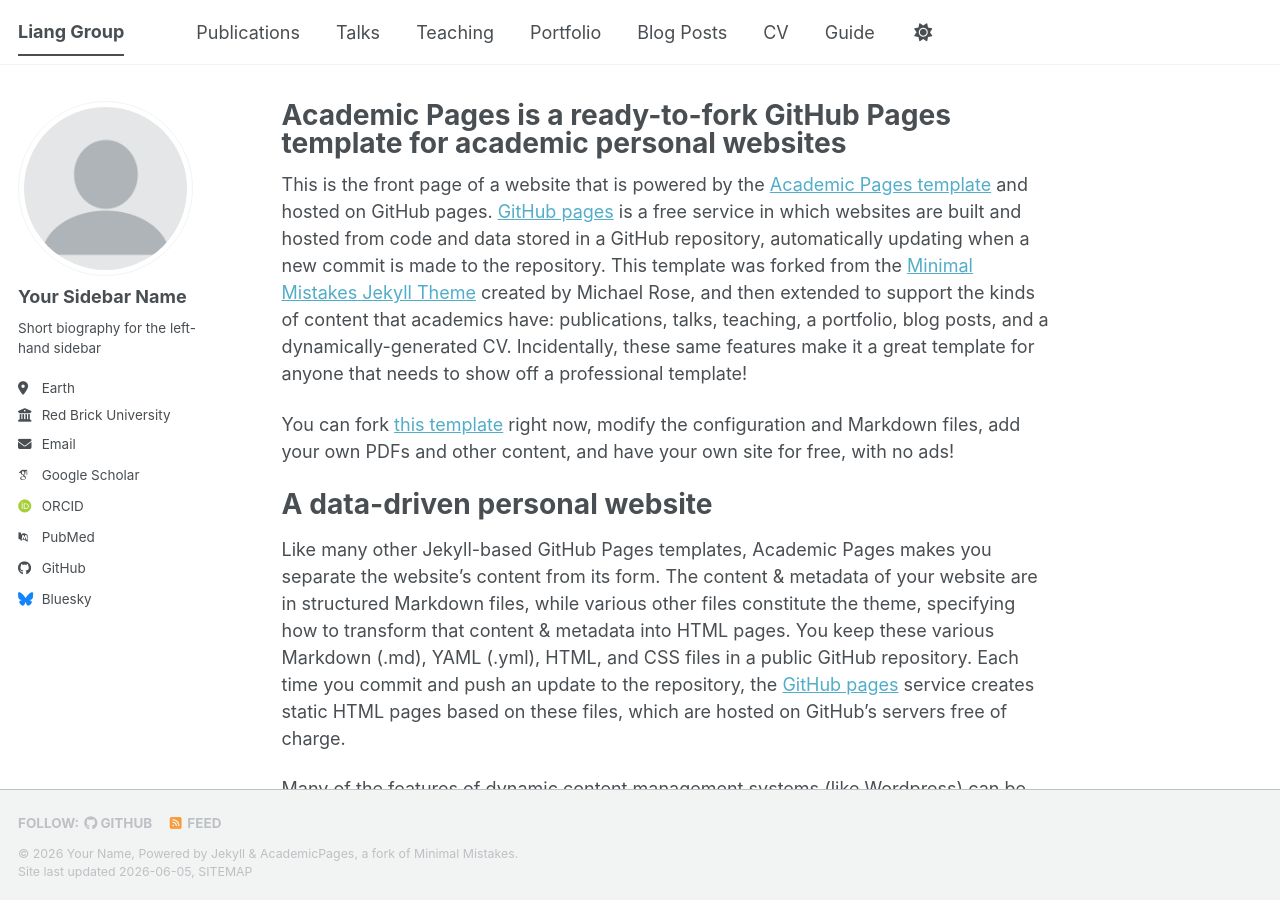
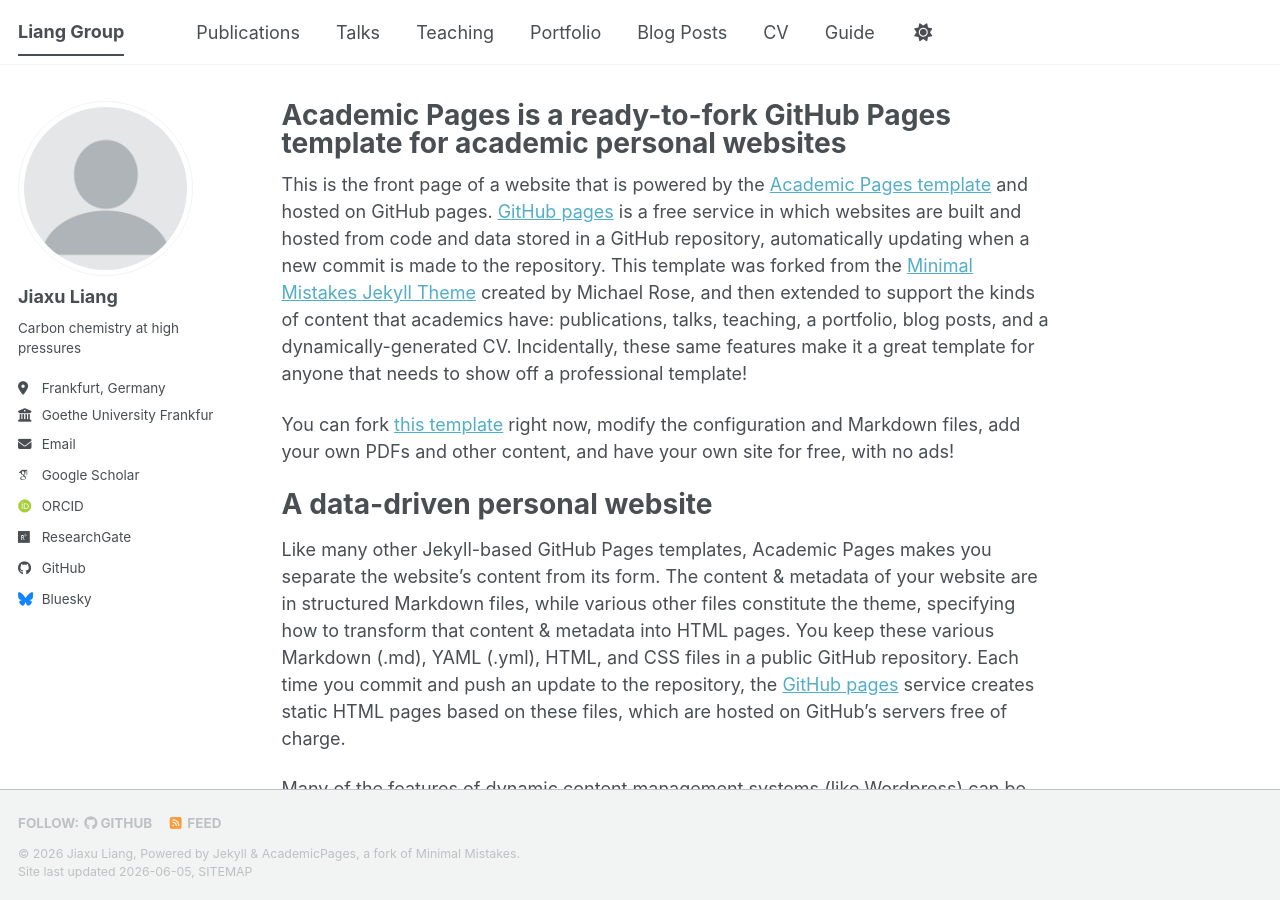
Before and after one commit to liangjiaxu-research/liangjiaxu-research.github.io, a Jekyll site: the page built from _pages/about.md, in a window 1280 px wide and 900 px high. Built offline with Jekyll 4.4.1, drawn with Linux system fonts in a browser that asks for light colours; some web fonts are replaced; a script bundle is joined from its source files by our own code; library files that are not in the unit come from our copies.

Commit message:
Update _config.yml

```diff
--- a/_config.yml
+++ b/_config.yml
@@ -11,7 +11,7 @@ locale                   : "en-US"
 site_theme               : "default" # The available themes options are "default", "air", "sunrise", "mint", "dirt" and "contrast"
 title                    : "Liang Group"
 title_separator          : "-"
-name                     : &name "Your Name"
+name                     : &name "Jiaxu Liang"
 description              : &description "Carbon chemistry at high pressures"   # Update this with a general description of your site, this is the default if not overridden by a page
 url                      : https://liangjiaxu-research.github.io # The base hostname & protocol for your site e.g. "https://[your GitHub username].github.io",
                                                            # or if you already have some other page hosted on Github then use "https://[your GitHub username].github.io/[Your Repo Name]"
@@ -24,25 +24,25 @@ repository               : "academicpages/academicpages.github.io"
 author:
   # Biographic information
   avatar           : "profile.png"
-  name             : "Your Sidebar Name"
+  name             : "Jiaxu Liang"
   pronouns         : # example: "she/her"
-  bio              : "Short biography for the left-hand sidebar"
-  location         : "Earth"
-  employer         : "Red Brick University"
+  bio              : "Carbon chemistry at high pressures"
+  location         : "Frankfurt, Germany"
+  employer         : "Goethe University Frankfurt"
   uri              : # URL
-  email            : "none@example.org"
+  email            : "liangjiaxu.research@gmail.com"
 
   # Academic websites
   academia         : # URL
   arxiv            : # URL - Update with the correct link to your profile
-  googlescholar    : "https://scholar.google.com/citations?user=PS_CX0AAAAAJ"
+  googlescholar    : "https://scholar.google.com/citations?user=oD8zFUgAAAAJ&hl"
   inspire-hep      : # URL
   impactstory      : # URL
-  orcid            : "https://orcid.org/yourorcidurl"
+  orcid            : "https://orcid.org/0000-0001-9410-9709"
   semantic         : # URL
   ssrn             : # URL
-  pubmed           : "https://www.ncbi.nlm.nih.gov/pubmed/?term=john+snow"
-  researchgate     : # URL
+  pubmed           : #"https://www.ncbi.nlm.nih.gov/pubmed/?term=john+snow"
+  researchgate     : "https://www.researchgate.net/profile/Jiaxu-Liang/publications"
   scopus           : # URL
   zotero           : # URL
 
```
